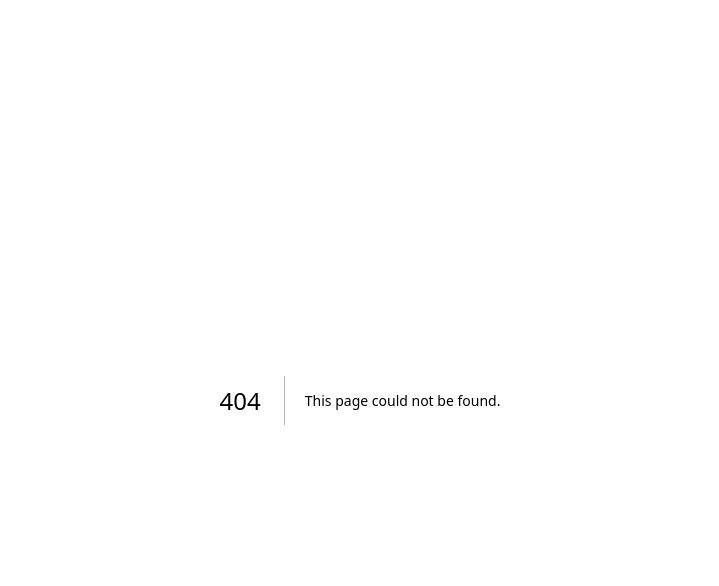
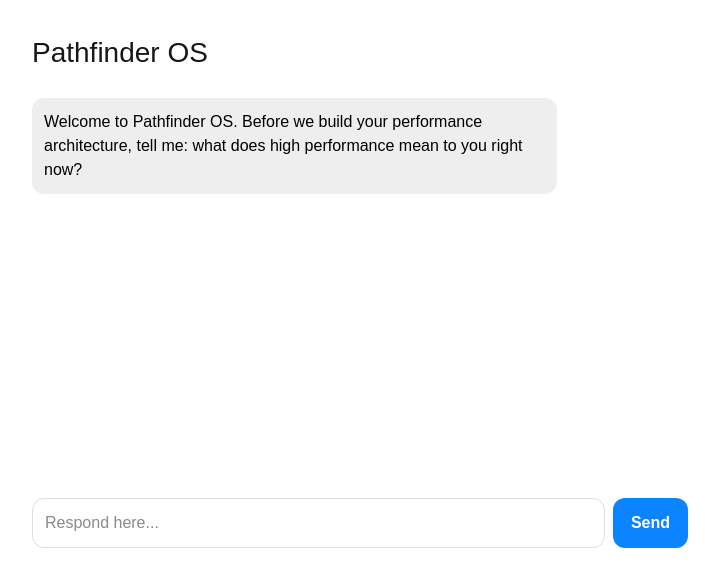
Before and after one commit to sb91coach/UPDE, a Next.js app: page /u/1 in a window 1280 px wide. Before the commit this address had no page. Shown: the top 586 px of the page, without its empty margins (280-999 px from the left). Built offline with nearby package versions, Linux system fonts and the light colour scheme.

Commit message:
fix user route module export

```diff
--- /dev/null
+++ b/app/u/[id]/page.tsx
@@ -0,0 +1,105 @@
+"use client";
+
+import { useEffect, useState } from "react";
+
+type Message = {
+  role: "assistant" | "user";
+  content: string;
+};
+
+export default function UserPage() {
+  const [messages, setMessages] = useState<Message[]>([]);
+  const [input, setInput] = useState("");
+  const [loading, setLoading] = useState(false);
+
+  useEffect(() => {
+    setMessages([
+      {
+        role: "assistant",
+        content:
+          "Welcome to Pathfinder OS. Before we build your performance architecture, tell me: what does high performance mean to you right now?",
+      },
+    ]);
+  }, []);
+
+  function sendMessage() {
+    if (!input.trim()) return;
+
+    const newMessages = [...messages, { role: "user", content: input }];
+    setMessages(newMessages);
+    setInput("");
+    setLoading(true);
+
+    setTimeout(() => {
+      setMessages([
+        ...newMessages,
+        {
+          role: "assistant",
+          content:
+            "Understood. And what constraints in your current lifestyle are limiting that performance?",
+        },
+      ]);
+      setLoading(false);
+    }, 800);
+  }
+
+  return (
+    <main style={{ padding: 32, maxWidth: 720, margin: "0 auto" }}>
+      <h1 style={{ fontSize: 28, marginBottom: 24 }}>Pathfinder OS</h1>
+
+      <div style={{ minHeight: 400 }}>
+        {messages.map((m, i) => (
+          <div
+            key={i}
+            style={{
+              marginBottom: 16,
+              textAlign: m.role === "user" ? "right" : "left",
+            }}
+          >
+            <div
+              style={{
+                display: "inline-block",
+                padding: 12,
+                borderRadius: 12,
+                background:
+                  m.role === "user" ? "#0A84FF" : "#eee",
+                color: m.role === "user" ? "white" : "black",
+                maxWidth: "80%",
+              }}
+            >
+              {m.content}
+            </div>
+          </div>
+        ))}
+      </div>
+
+      <div style={{ display: "flex", gap: 8 }}>
+        <input
+          value={input}
+          onChange={(e) => setInput(e.target.value)}
+          placeholder="Respond here..."
+          style={{
+            flex: 1,
+            padding: 12,
+            borderRadius: 12,
+            border: "1px solid #ddd",
+          }}
+        />
+        <button
+          onClick={sendMessage}
+          disabled={loading}
+          style={{
+            padding: "12px 18px",
+            borderRadius: 12,
+            border: "none",
+            background: "#0A84FF",
+            color: "white",
+            fontWeight: 600,
+          }}
+        >
+          {loading ? "Thinking..." : "Send"}
+        </button>
+      </div>
+    </main>
+  );
+}
```
